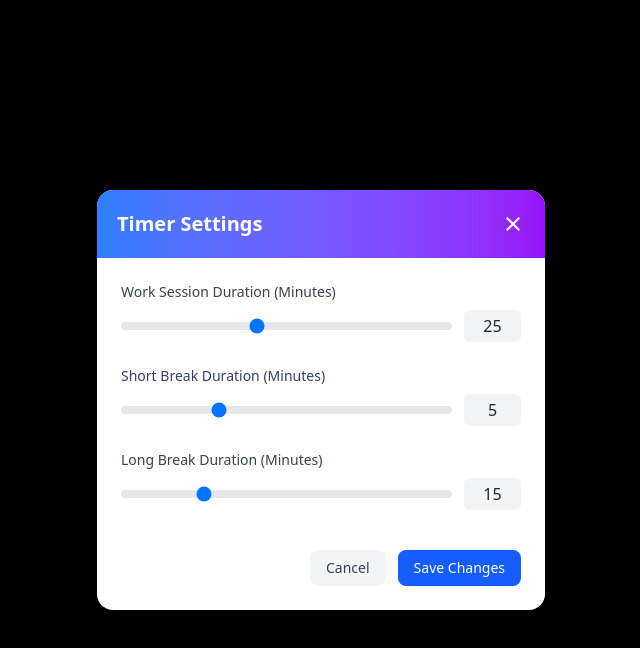
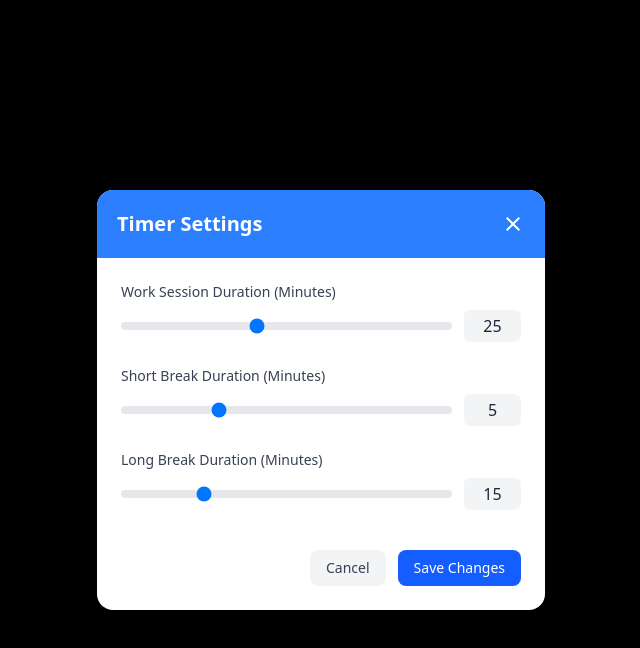
Before and after one commit to Rukkyoo/Flexisaf-Internship-May-2025-Cohort, a React (Vite) app in the folder Final Project (Pomodoro Timer - Intermediate)/pomodoro-timer/: page / in a window 1280 px wide. Both pictures are taken after a click on the button 829 px from the left and 248 px from the top of the page. Shown: the top 648 px of the page, without its empty margins (319-959 px from the left). Built offline with nearby package versions, Linux system fonts and the light colour scheme.

Commit message:
change: modal/settings header color

```diff
--- a/Final Project (Pomodoro Timer - Intermediate)/pomodoro-timer/src/components/Settings.jsx
+++ b/Final Project (Pomodoro Timer - Intermediate)/pomodoro-timer/src/components/Settings.jsx
@@ -17,7 +17,7 @@ const Settings = ({
     <div className="fixed inset-0 bg-black bg-opacity-50 flex items-center justify-center p-4 z-50 backdrop-blur-sm">
       <div className="bg-white rounded-2xl shadow-xl w-full max-w-md overflow-hidden">
         {/* Modal Header */}
-        <div className="bg-gradient-to-r from-blue-500 to-purple-600 p-5 flex justify-between items-center">
+        <div className="bg-gradient-to-r bg-blue-500 p-5 flex justify-between items-center">
           <h2 className="text-xl font-bold text-white">Timer Settings</h2>
           <button
             onClick={onClose}
--- a/Final Project (Pomodoro Timer - Intermediate)/pomodoro-timer/src/components/Timer.jsx
+++ b/Final Project (Pomodoro Timer - Intermediate)/pomodoro-timer/src/components/Timer.jsx
@@ -121,7 +121,7 @@ const Timer = () => {
     <div className="min-h-screen flex flex-col items-center justify-center bg-gradient-to-br from-gray-50 to-gray-100 p-4">
       <div className="w-full max-w-md bg-white rounded-2xl shadow-xl overflow-hidden">
         {/* Header */}
-        <div className="bg-gradient-to-r from-blue-500 to-purple-600 p-6 text-center">
+        <div className="bg-gradient-to-r bg-blue-500 p-6 text-center">
           <h1 className="text-2xl font-bold text-white">Pomodoro Timer</h1>
           <p className="text-blue-100 mt-1">Stay focused, be productive</p>
         </div>
```
